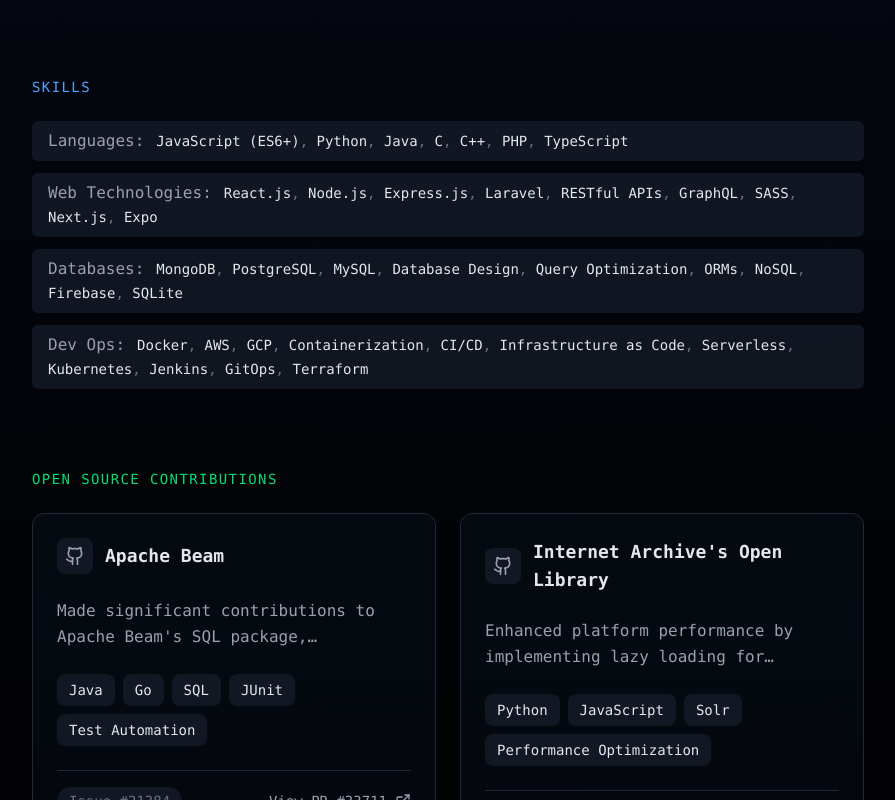
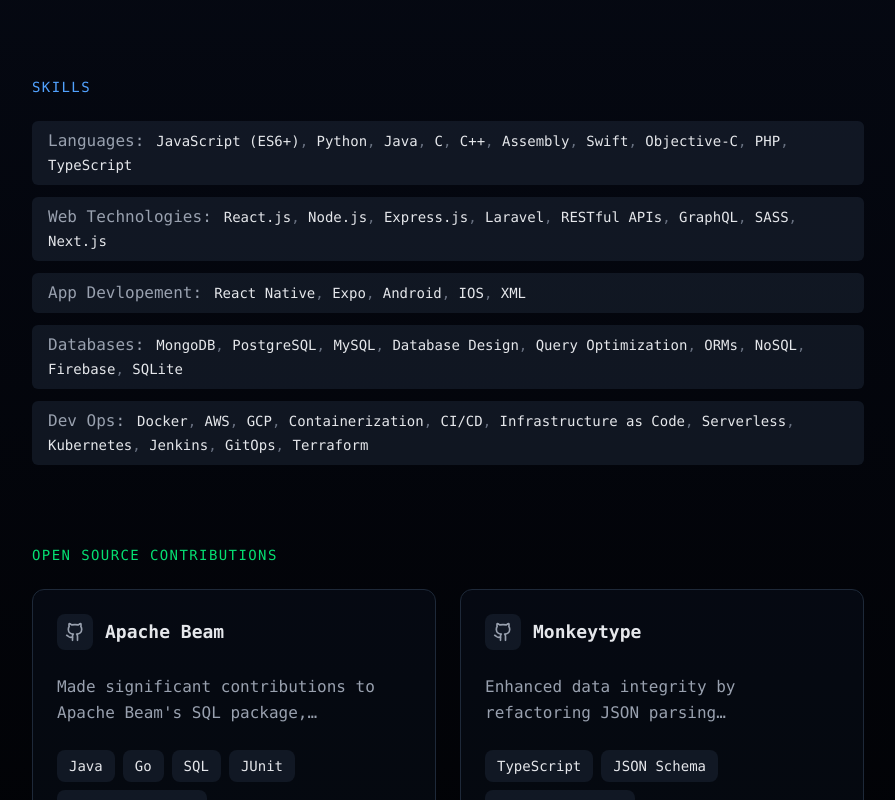
Before and after one commit to mohitpaddhariya/mohitp.me, a React (Vite) app: page / in a window 1280 px wide. Shown: the part 1440-2240 px from the top of the page, without its empty margins (192-1087 px from the left). Built offline with nearby package versions, Linux system fonts and the light colour scheme.

Commit message:
feat: new skills added

```diff
--- a/public/data.json
+++ b/public/data.json
@@ -54,6 +54,9 @@
             "Java",
             "C",
             "C++",
+            "Assembly",
+            "Swift",
+            "Objective-C",
             "PHP",
             "TypeScript"
         ],
@@ -65,8 +68,14 @@
             "RESTful APIs",
             "GraphQL",
             "SASS",
-            "Next.js",
-            "Expo"
+            "Next.js"
+        ],
+        "appDevlopement": [
+            "React Native",
+            "Expo",
+            "Android",
+            "IOS",
+            "XML"
         ],
         "databases": [
             "MongoDB",
@@ -148,6 +157,18 @@
             "impact": "Improved code reliability and maintainability"
         },
         {
+            "name": "Monkeytype",
+            "description": "Enhanced data integrity by refactoring JSON parsing implementation with comprehensive schema validation, improving error handling and data consistency.",
+            "prNumber": "6207",
+            "technologies": [
+                "TypeScript",
+                "JSON Schema",
+                "Data Validation"
+            ],
+            "link": "https://github.com/monkeytypegame/monkeytype/pull/6207",
+            "impact": "Improved data reliability and reduced errors"
+        },
+        {
             "name": "Internet Archive's Open Library",
             "description": "Enhanced platform performance by implementing lazy loading for Related Books Carousels, significantly improving page load times and user experience.",
             "prNumber": "10388",
@@ -159,18 +180,6 @@
             ],
             "link": "https://github.com/internetarchive/openlibrary/pull/10388",
             "impact": "Reduced page load time and improved user experience"
-        },
-        {
-            "name": "Monkeytype",
-            "description": "Enhanced data integrity by refactoring JSON parsing implementation with comprehensive schema validation, improving error handling and data consistency.",
-            "prNumber": "6207",
-            "technologies": [
-                "TypeScript",
-                "JSON Schema",
-                "Data Validation"
-            ],
-            "link": "https://github.com/monkeytypegame/monkeytype/pull/6207",
-            "impact": "Improved data reliability and reduced errors"
         }
     ],
     "education": [
--- a/src/App.jsx
+++ b/src/App.jsx
@@ -19,7 +19,7 @@
 const App = () => {
     const [isCommandMenuOpen, setIsCommandMenuOpen] = useState(false);
     const [data, setData] = useState(null);
-    const [visibleProjects, setVisibleProjects] = useState(2);
+    const [visibleProjects, setVisibleProjects] = useState(4);
     const [theme, setTheme] = useState('dark');
     const [isMac, setIsMac] = useState(false);
 
```
